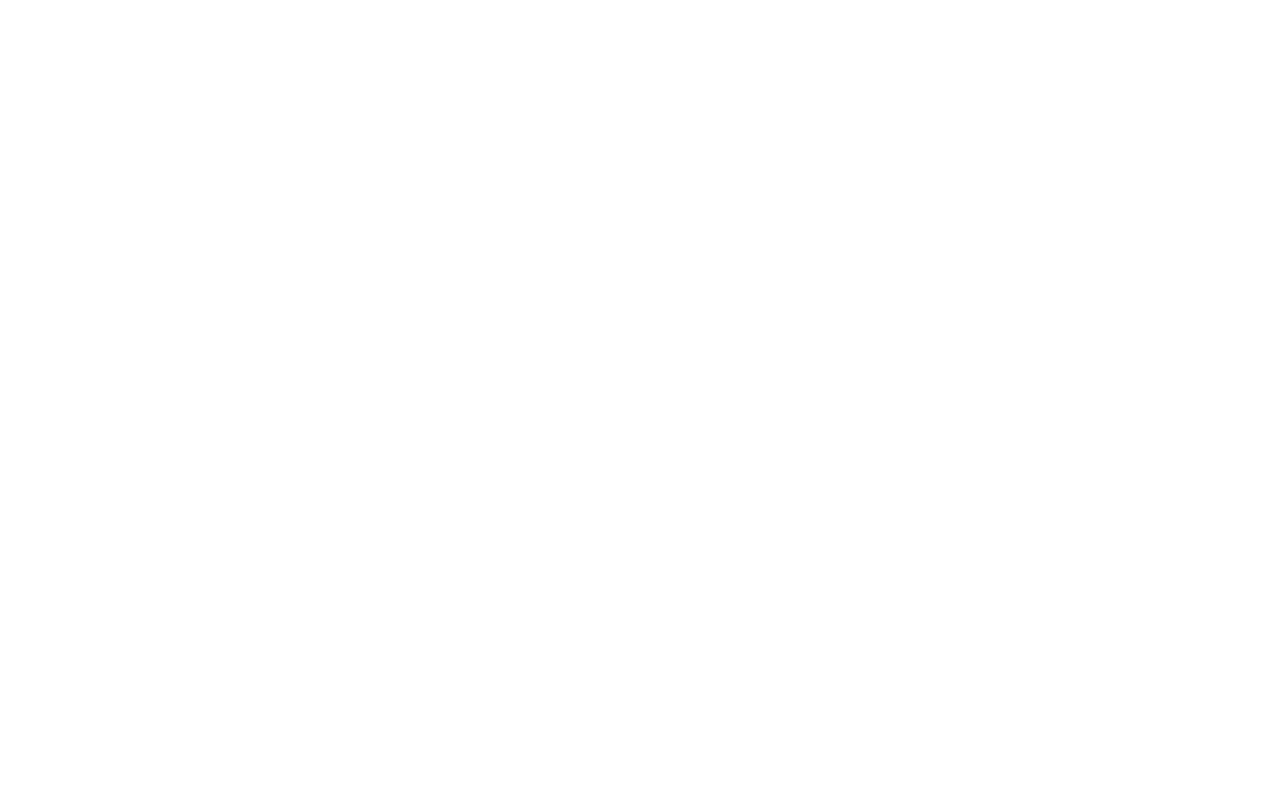
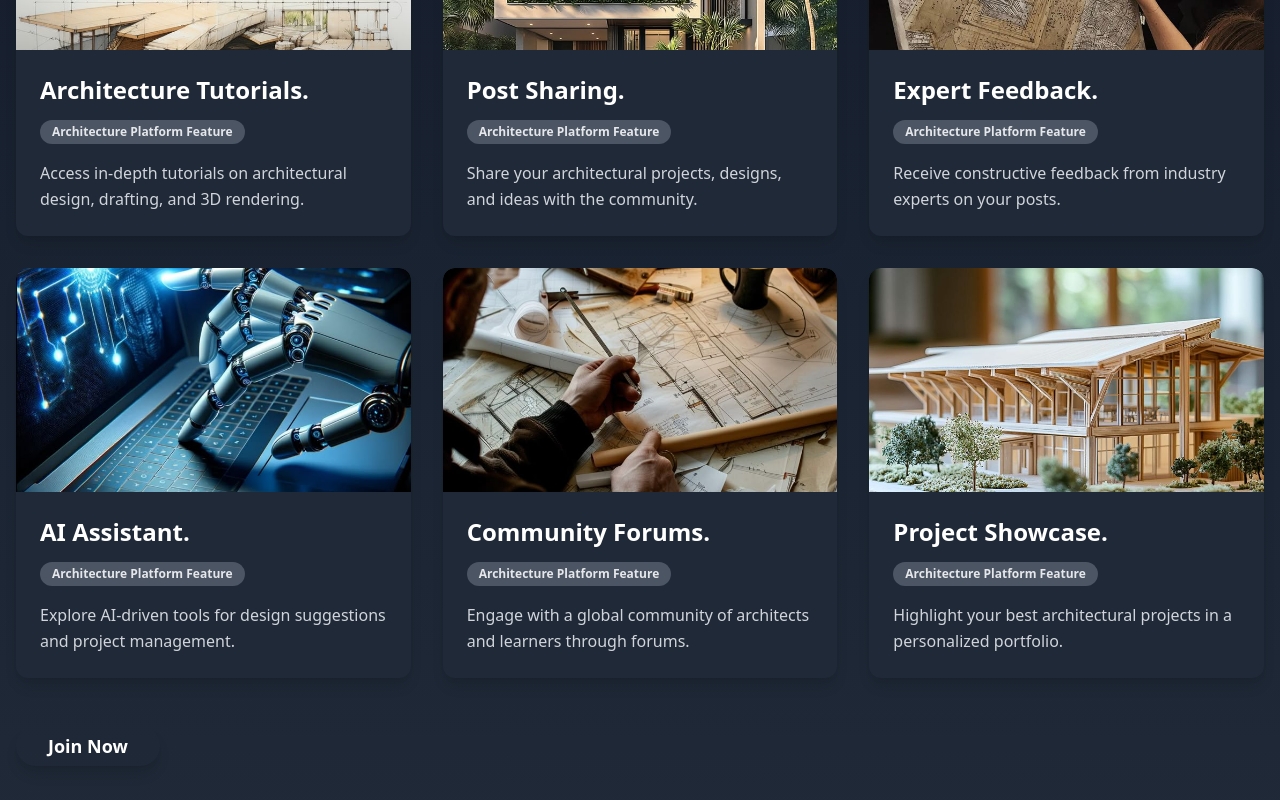
Before and after one commit to LEXES7/Structura-Frontend, a React (Vite) app: page /features in a window 1280 px wide. Before the commit this address had no page. Shown: the part 700-1500 px from the top of the page. Before the commit the page ends 800 px from the top, so only its background shows below. Built offline with nearby package versions, Linux system fonts and the light colour scheme.

Commit message:
added feature page

```diff
--- a/package.json
+++ b/package.json
@@ -14,6 +14,7 @@
     "@reduxjs/toolkit": "^2.6.1",
     "axios": "^1.8.4",
     "flowbite-react": "^0.11.5",
+    "framer-motion": "^12.9.2",
     "react": "^19.0.0",
     "react-dom": "^19.0.0",
     "react-icons": "^5.5.0",
--- a/src/App.jsx
+++ b/src/App.jsx
@@ -4,6 +4,7 @@
 import Addpost from './components/AddPost/Addpost';
 import Learn from './components/Learn/Learn';
 import Displaypost from './components/DisplayPosts/DisplayPosts';
+import FeaturesPage from './pages/FeaturesPage';
 
 
 
@@ -41,6 +42,7 @@
           <Route path="/addpost" element={<Addpost />} />
           <Route path="/course" element={<Course />} />
           <Route path="/displaypost" element={<Displaypost />} />
+          <Route path="/features" element={<FeaturesPage />} />
 
 
 
--- a/src/components/Home/Home.jsx
+++ b/src/components/Home/Home.jsx
@@ -3,7 +3,7 @@
 import { Badge } from 'flowbite-react';
 import homeImage from '../../assets/home.jpg';
 import featureImage from '../../assets/img.jpg';
-// Placeholder images for features (to be replaced by you)
+
 import feature1Image from '../../assets/sketch.jpg';
 import feature2Image from '../../assets/house1.jpg';
 import feature3Image from '../../assets/sketch3.jpg';
@@ -11,7 +11,7 @@
 import feature5Image from '../../assets/sketch1.jpg';
 import feature6Image from '../../assets/house2.jpg';
 
-// Features data for Home Inventory Management System
+
 const features = [
   {
       title: 'Architecture Tutorials',
--- /dev/null
+++ b/src/pages/FeaturesPage.jsx
@@ -0,0 +1,114 @@
+import React from 'react';
+import { Link } from 'react-router-dom';
+import { Badge, Button } from 'flowbite-react';
+import { motion } from 'framer-motion';
+
+
+import feature1Image from '../assets/sketch.jpg';
+import feature2Image from '../assets/house1.jpg';
+import feature3Image from '../assets/sketch3.jpg';
+import feature4Image from '../assets/AI.jpg';
+import feature5Image from '../assets/sketch1.jpg';
+import feature6Image from '../assets/house2.jpg';
+
+const features = [
+    {
+        title: 'Architecture Tutorials',
+        description: 'Access in-depth tutorials on architectural design, drafting, and 3D rendering.',
+        image: feature1Image,
+    },
+    {
+        title: 'Post Sharing',
+        description: 'Share your architectural projects, designs, and ideas with the community.',
+        image: feature2Image,
+    },
+    {
+        title: 'Expert Feedback',
+        description: 'Receive constructive feedback from industry experts on your posts.',
+        image: feature3Image,
+    },
+    {
+        title: 'AI Assistant',
+        description: 'Explore AI-driven tools for design suggestions and project management.',
+        image: feature4Image,
+    },
+    {
+        title: 'Community Forums',
+        description: 'Engage with a global community of architects and learners through forums.',
+        image: feature5Image,
+    },
+    {
+        title: 'Project Showcase',
+        description: 'Highlight your best architectural projects in a personalized portfolio.',
+        image: feature6Image,
+    },
+];
+
+export default function FeaturesPage() {
+    return (
+        <div className="relative w-full bg-gradient-to-b from-gray-900 to-gray-800 text-white min-h-screen">
+            {/* Hero Section */}
+            <div className="relative w-full h-[50vh]">
+                <div className="absolute inset-0 bg-gradient-to-b from-transparent to-black opacity-80"></div>
+                <div className="relative z-10 flex flex-col items-center justify-center h-full text-center">
+                    <h1 className="text-5xl md:text-6xl font-extrabold tracking-tight">
+                        Explore Our Features.
+                    </h1>
+                    <p className="mt-4 text-lg md:text-xl text-gray-300">
+                        Discover the tools and community features that make Structura the ultimate platform for architecture enthusiasts.
+                    </p>
+                </div>
+            </div>
+
+            {/* Features Grid */}
+            <div className="container mx-auto px-4 py-16">
+                <motion.div
+                    initial={{ opacity: 0 }}
+                    animate={{ opacity: 1 }}
+                    transition={{ duration: 1 }}
+                    className="grid grid-cols-1 sm:grid-cols-2 lg:grid-cols-3 gap-8"
+                >
+                    {features.map((feature, index) => (
+                        <motion.div
+                            key={feature.title}
+                            initial={{ opacity: 0, y: 50 }}
+                            animate={{ opacity: 1, y: 0 }}
+                            transition={{ duration: 0.5, delay: index * 0.2 }}
+                            className="bg-gray-800 rounded-xl shadow-lg overflow-hidden transform transition-all duration-300 hover:shadow-xl hover:scale-105"
+                        >
+                            <img
+                                src={feature.image}
+                                alt={feature.title}
+                                className="w-full h-56 object-cover rounded-t-xl"
+                                onError={(e) => (e.target.src = postLogo)}
+                            />
+                            <div className="p-6">
+                                <h3 className="text-2xl font-bold text-white mb-3">{feature.title}.</h3>
+                                <Badge
+                                    color="gray"
+                                    className="mb-4 bg-gray-600 text-gray-200 px-3 py-1 rounded-full inline-block"
+                                >
+                                    Architecture Platform Feature
+                                </Badge>
+                                <p className="text-gray-300 text-base leading-relaxed">{feature.description}</p>
+                            </div>
+                        </motion.div>
+                    ))}
+                </motion.div>
+
+
+
+                <div className="text-center mt-12">
+                    <Link to="/signup">
+                        <Button
+                            gradientDuoTone="purpleToBlue"
+                            className="rounded-full px-8 py-3 text-lg font-semibold shadow-lg"
+                        >
+                            Join Now
+                        </Button>
+                    </Link>
+                </div>
+            </div>
+        </div>
+    );
+}
```
Also changed, not shown: 1 other file (tests, documents, lock files or other folders).
